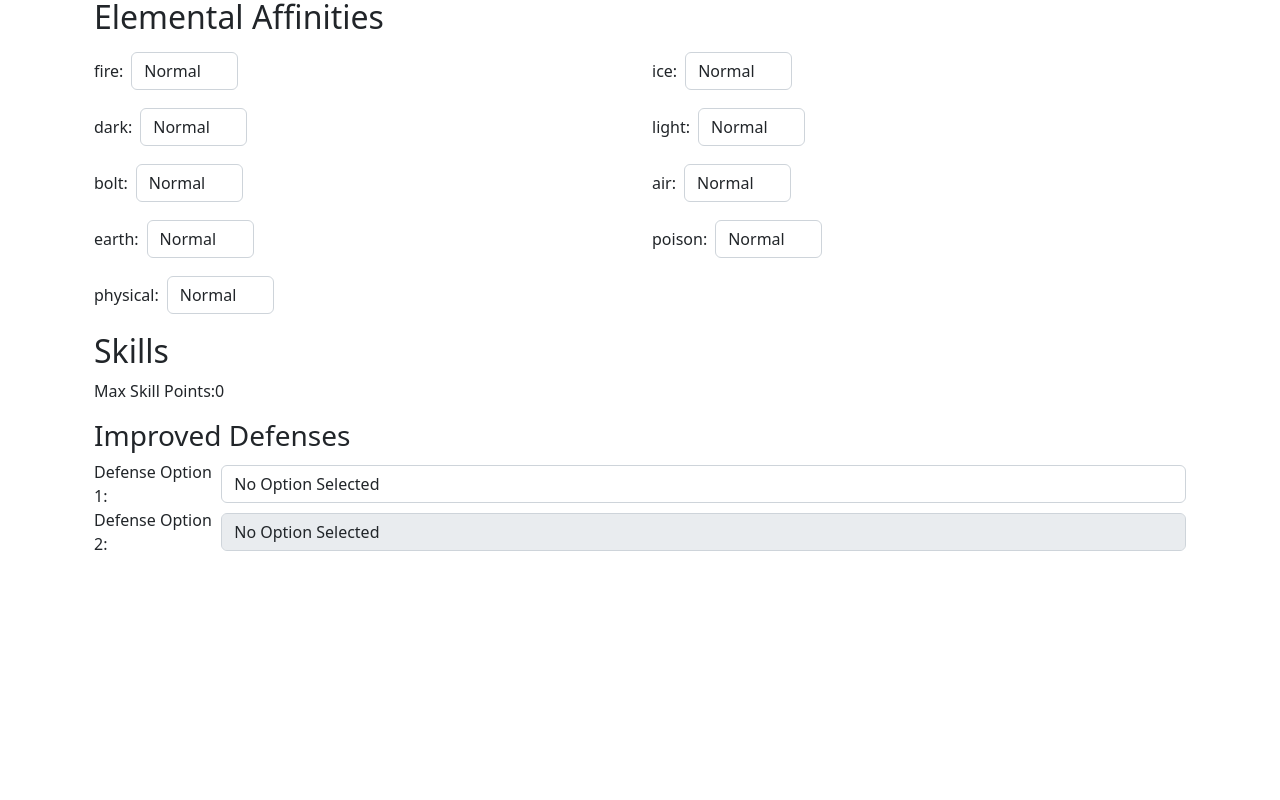
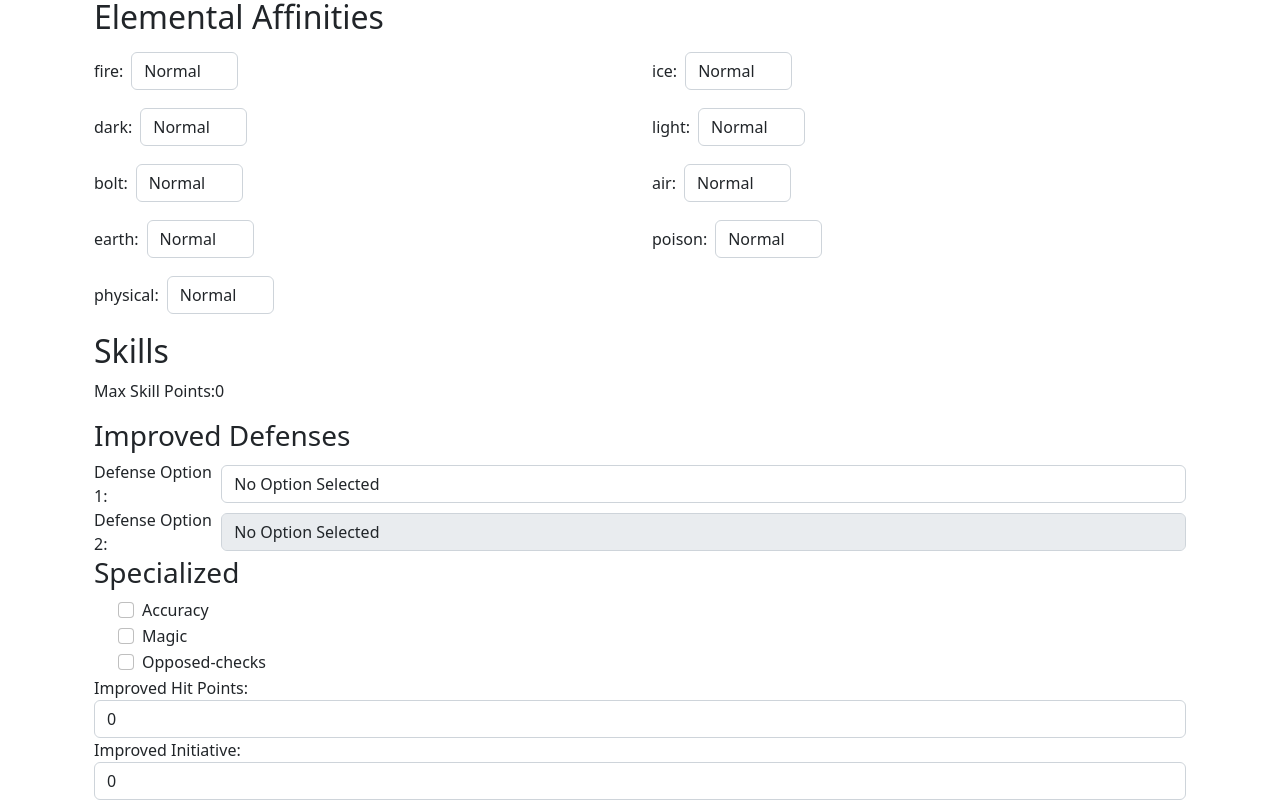
Before and after one commit to kunxin-chor/fabula-ultima-tools, a React (Create React App) app: page /npc in a window 1280 px wide. Shown: the part 346-1146 px from the top of the page. Before the commit the page ends 902 px from the top, so only its background shows below. Built offline with nearby package versions, Linux system fonts and the light colour scheme.

Commit message:
Addedd npc designer skill calculating

```diff
--- a/src/NpcDesigner.js
+++ b/src/NpcDesigner.js
@@ -1,4 +1,4 @@
-import React, { useReducer, useEffect, useMemo } from 'react';
+import React, { useReducer, useMemo } from 'react';
 import npcReducer from './NpcDesigner/NpcReducer';
 import "./NpcDesigner/npc.css"
 import speices from "./NpcDesigner/species.json"
@@ -76,6 +76,35 @@ function NpcDesigner() {
             payload: { name, value },
         });
     };
+
+    function getSkillPointsLeft(level, elementalAffinities, baseSkillPoints) {
+        const skillPointsFromLevel = Math.floor(level / 10);
+
+        const skillPointsFromVulnerabilities = Object.values(elementalAffinities).filter(
+          (affinity) => affinity === "vulnerable"
+        ).length;
+
+        const resistantCost = Object.values(elementalAffinities).filter(
+          (affinity) => affinity === "resistant"
+        ).length * 0.5;
+
+        const immuneCost = Object.values(elementalAffinities).filter(
+          (affinity) => affinity === "immune"
+        ).length;
+
+        const absorbCost = Object.values(elementalAffinities).filter(
+          (affinity) => affinity === "absorb"
+        ).length;
+
+        const totalCost = resistantCost + immuneCost + absorbCost;
+
+        return baseSkillPoints + skillPointsFromLevel + skillPointsFromVulnerabilities - totalCost;
+      }
+
+      const skillPointsLeft = useMemo(
+        () => getSkillPointsLeft(state.level, state.elementalAffinities, state.baseSkillPoints),
+        [state.level, state.elementalAffinities, state.baseSkillPoints]
+      );
 
     function getMaxSkillPoints(level, elementalAffinities, baseSkillPoints) {
         const skillPointsFromLevel = Math.floor(level / 10);
@@ -226,7 +255,6 @@ function NpcDesigner() {
             <p>Max Skill Points:{maxSkillPoints}</p>
 
             {/* Improved Defenses */}
-            {/* Improved Defenses */}
             <h3>Improved Defenses</h3>
             {state.skillOptions.improved_defenses.map((defenseOption, index) => (
                 <div key={index} className="d-flex align-items-center">
@@ -263,6 +291,74 @@ function NpcDesigner() {
                 </div>
             ))}
 
+            {/* Specialized */}
+            <h3>Specialized</h3>
+            <div className="form-check">
+                {Object.entries(state.skillOptions.specialized).map(([key, value]) => (
+                    <div key={key} className="form-check">
+                        <input
+                            className="form-check-input"
+                            type="checkbox"
+                            id={key}
+                            name={key}
+                            checked={value}
+                            onChange={(e) => {
+                                dispatch({
+                                    type: "UPDATE_SPECIALIZED",
+                                    payload: {
+                                        option: key,
+                                        value: e.target.checked,
+                                    },
+                                });
+                            }}
+                        />
+                        <label className="form-check-label" htmlFor={key}>
+                            {key.charAt(0).toUpperCase() + key.slice(1)}
+                        </label>
+                    </div>
+                ))}
+            </div>
+            {/* Improved Hit Points */}
+            <div className="form-group">
+                <label htmlFor="improved_hit_points">Improved Hit Points:</label>
+                <input
+                    type="number"
+                    className="form-control"
+                    id="improved_hit_points"
+                    name="improved_hit_points"
+                    value={state.skillOptions.improved_hit_points}
+                    min="0"
+                    onChange={(e) => {
+                        dispatch({
+                            type: "UPDATE_IMPROVED_HIT_POINTS",
+                            payload: {
+                                value: parseInt(e.target.value),
+                            },
+                        });
+                    }}
+                />
+            </div>
+
+            {/* Improved Initiative */}
+            <div className="form-group">
+                <label htmlFor="improved_initiative">Improved Initiative:</label>
+                <input
+                    type="number"
+                    className="form-control"
+                    id="improved_initiative"
+                    name="improved_initiative"
+                    value={state.skillOptions.improved_initative}
+                    min="0"
+                    onChange={(e) => {
+                        dispatch({
+                            type: "UPDATE_IMPROVED_INITIATIVE",
+                            payload: {
+                                value: parseInt(e.target.value),
+                            },
+                        });
+                    }}
+                />
+            </div>
 
         </div>
     );
--- a/src/NpcDesigner/NpcReducer.js
+++ b/src/NpcDesigner/NpcReducer.js
@@ -79,10 +79,47 @@ function npcReducer(state, action) {
             improved_defenses[index] = value;
 
             return {
+                ...state,
+                skillOptions: {
+                    ...state.skillOptions,
+                    improved_defenses,
+                },
+            };
+        }
+
+        case "UPDATE_SPECIALIZED": {
+            const { option, value } = action.payload;
+            const specialized = { ...state.skillOptions.specialized, [option]: value };
+
+            return {
+                ...state,
+                skillOptions: {
+                    ...state.skillOptions,
+                    specialized,
+                },
+            };
+        }
+
+        case "UPDATE_IMPROVED_HIT_POINTS": {
+            const { value } = action.payload;
+
+            return {
               ...state,
               skillOptions: {
                 ...state.skillOptions,
-                improved_defenses,
+                improved_hit_points: value,
+              },
+            };
+          }
+
+          case "UPDATE_IMPROVED_INITIATIVE": {
+            const { value } = action.payload;
+
+            return {
+              ...state,
+              skillOptions: {
+                ...state.skillOptions,
+                improved_initative: value,
               },
             };
           }
```
